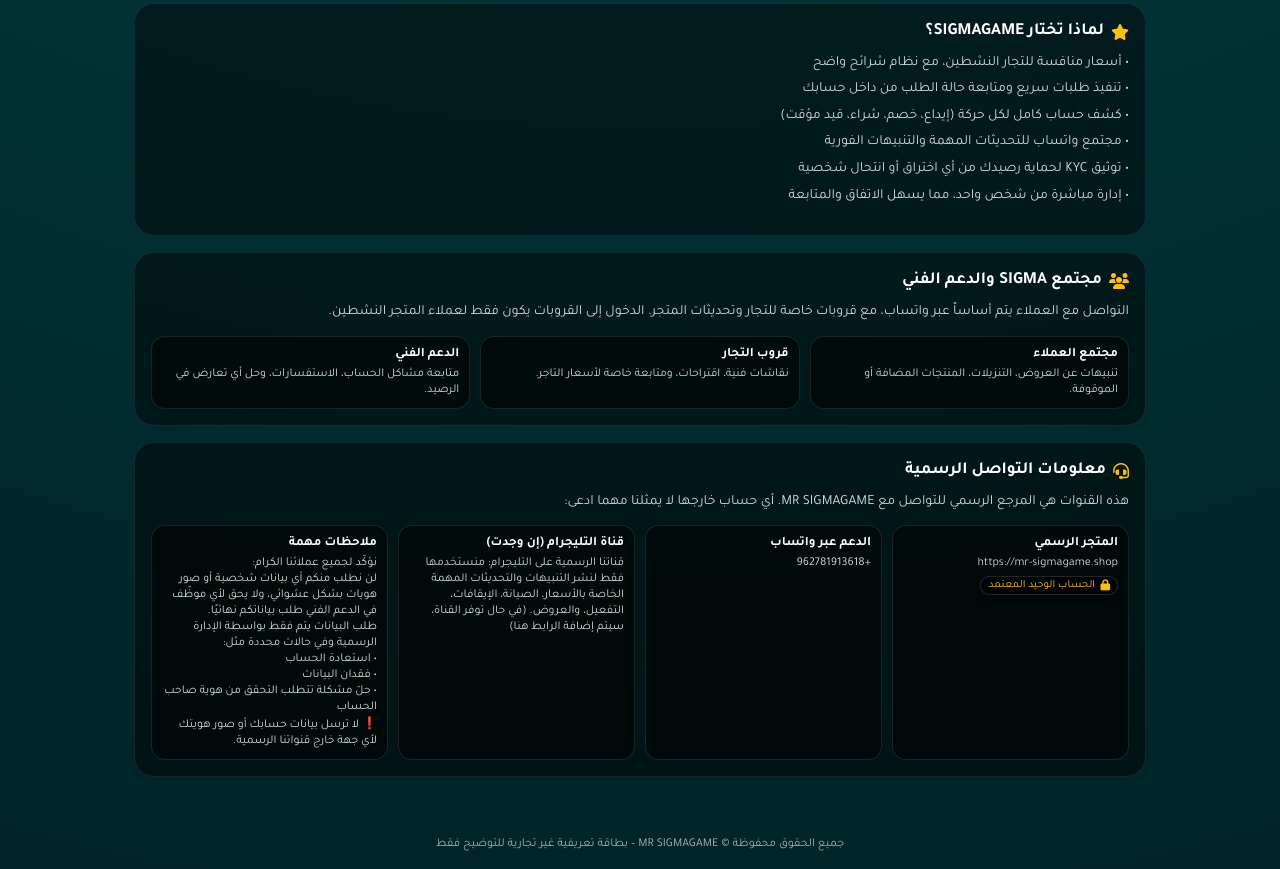
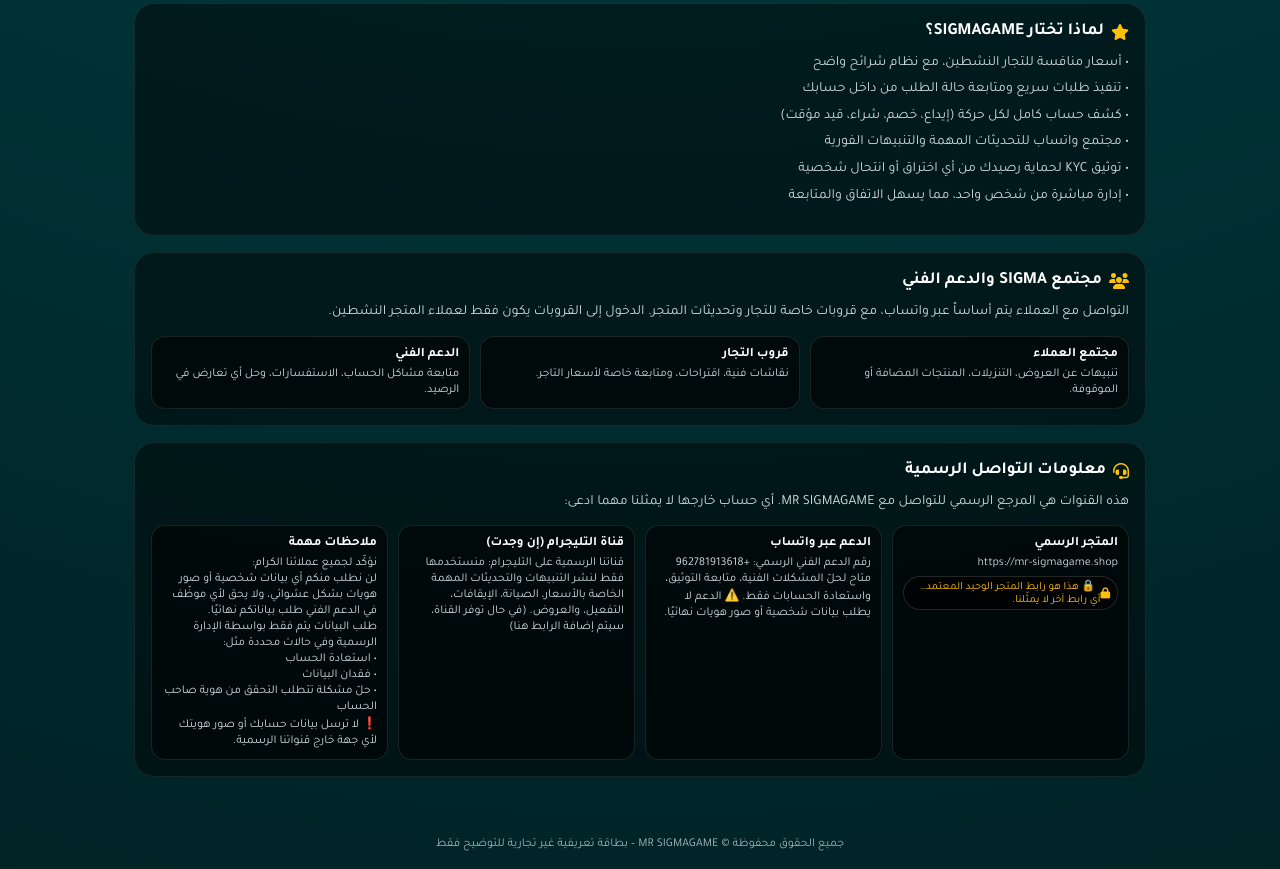
Before and after one commit to hazembarham/sigmagame-card.shop.github.io, a plain HTML site: page index.html in a window 1280 px wide. Shown: the part 1380-2249 px from the top of the page. Drawn offline with Linux system fonts and the light colour scheme.

Commit message:
Update index.html

```diff
--- a/index.html
+++ b/index.html
@@ -692,12 +692,15 @@
           <div class="mini-card">
             <strong>المتجر الرسمي</strong>
             <span><a href="https://mr-sigmagame.shop" target="_blank">https://mr-sigmagame.shop</a></span>
-            <div class="badge"><i class="fa-solid fa-lock"></i>&nbsp; الحساب الوحيد المعتمد</div>
+            <div class="badge"><i class="fa-solid fa-lock"></i>&nbsp; 🔒 هذا هو رابط المتجر الوحيد المعتمد… أي رابط آخر لا يمثّلنا.</div>
           </div>
 
           <div class="mini-card">
             <strong>الدعم عبر واتساب</strong>
-            <span><a href="https://wa.me/962781913618" target="_blank">+962781913618</a></span>
+            <span><a href="https://wa.me/962781913618" target="_blank">رقم الدعم الفني الرسمي:
++962781913618
+متاح لحلّ المشكلات الفنية، متابعة التوثيق، واستعادة الحسابات فقط.
+⚠️ الدعم لا يطلب بيانات شخصية أو صور هويات نهائيًا.</a></span>
           </div>
 
           <div class="mini-card">
```
